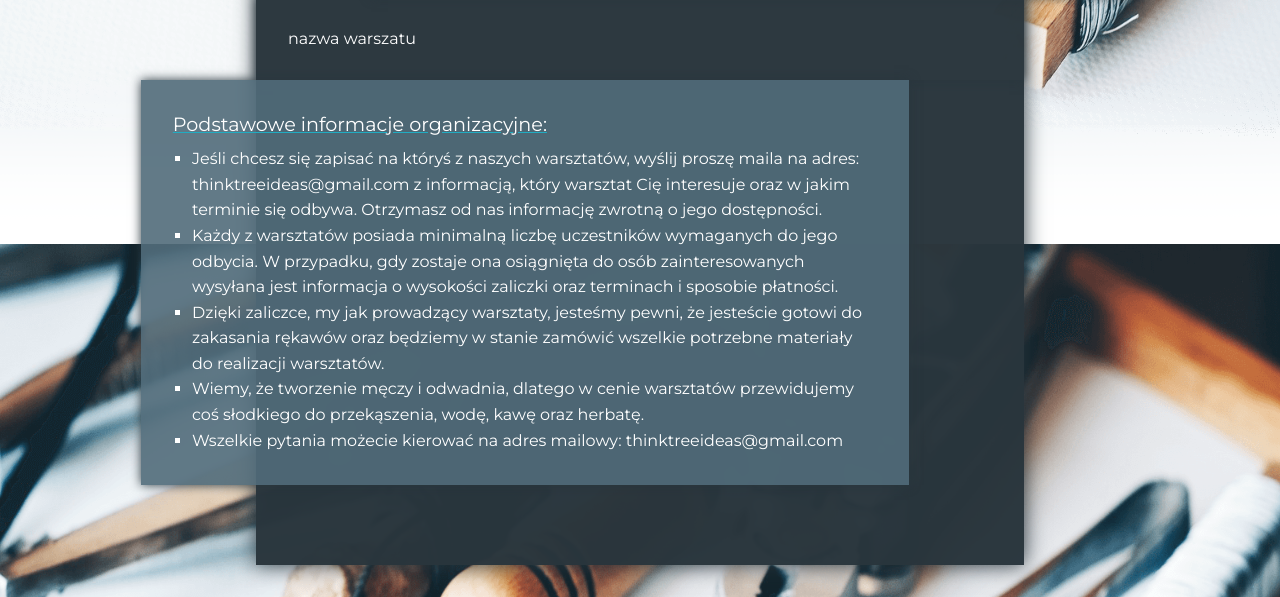
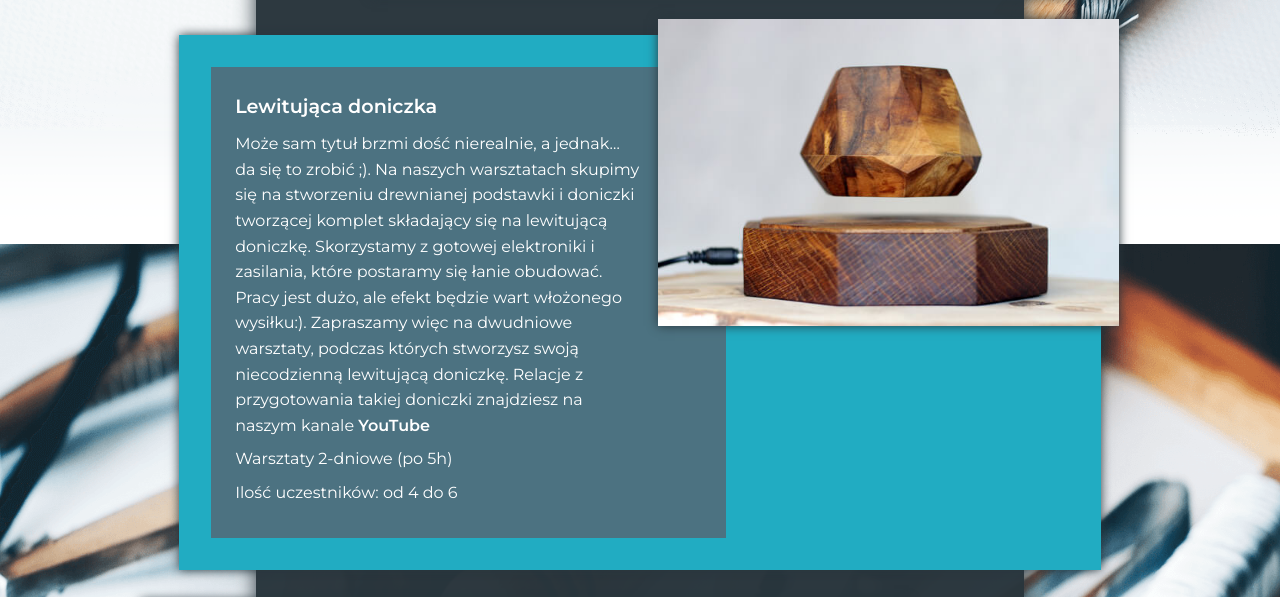
Before and after one commit to freefrogs/WarsztatyDIY, a website built with webpack: page src/index.html in a window 1280 px wide. Shown: the part 556-1153 px from the top of the page. Built offline with nearby package versions, Linux system fonts and the light colour scheme.

Commit message:
Add workshop section

```diff
--- a/src/index.html
+++ b/src/index.html
@@ -19,7 +19,7 @@
       <h1 class="header header__main">Warsztaty DIY</h1>
     </header>
     <section class="section section__main">
-      <p class="section__p section__p--right">Zapraszamy wszystkie osoby, które w ramach wolnego czasu chciałyby stworzyć coś dla
+      <p class="section__p">Zapraszamy wszystkie osoby, które w ramach wolnego czasu chciałyby stworzyć coś dla
         siebie lub osoby bliskiej. Zajęcia prowadzone są przez pasjonatów z Pracowni Think Tree.
         Tworzenie rzeczy daje nam wiele radości oraz satysfakcji. Jeśli chcesz zobaczyć niektóre z
         naszych projektów, zajrzyj na nasze social media.</p>
@@ -36,21 +36,28 @@
     </section>
     <section class="section section__workshop">
       <div class="workshop">
-        <div class="workshop__box">
-          <h3 class="header workshop__name">nazwa warszatu</h3>
-          <p class="workshop__desc">
-
-          </p>
-        </div>
+        <h3 class="workshop__name section__p">Lewitująca doniczka</h3>
+        <p class="workshop__desc section__p">
+          Może sam tytuł brzmi dość nierealnie, a jednak… da się to zrobić ;). Na naszych warsztatach
+skupimy się na stworzeniu drewnianej podstawki i doniczki tworzącej komplet składający się
+na lewitującą doniczkę. Skorzystamy z gotowej elektroniki i zasilania, które postaramy się
+łanie obudować. Pracy jest dużo, ale efekt będzie wart włożonego wysiłku:).
+Zapraszamy więc na dwudniowe warsztaty, podczas których stworzysz swoją niecodzienną
+lewitującą doniczkę. Relacje z przygotowania takiej doniczki znajdziesz na naszym kanale
+          <a href="https://www.youtube.com/watch?v=BYm2aYueoaw" class="workshop__link" target="_blank"> YouTube</a>
+        </p>
+        <p class="workshop__duration section__p">Warsztaty 2-dniowe (po 5h)</p>
+        <!-- <p class="workshop__cost section__p">Cena: 650zł/os</p> -->
+        <p class="workshop__amount section__p">Ilość uczestników: od 4 do 6</p>
       </div>
+      <img src="../src/assets/a.jpg" alt="lewitująca doniczka" class="workshop__img">
     </section>
     <section class="section section__org">
       <p class="section__p">
         <span class="section__attention">Podstawowe informacje organizacyjne:</span>
         <ul class="section__list section__list--org">
-          <li class="section__item">Jeśli chcesz się zapisać na któryś z naszych warsztatów, wyślij proszę maila na adres:
-            thinktreeideas@gmail.com z informacją, który warsztat Cię interesuje oraz w jakim terminie się
-            odbywa. Otrzymasz od nas informację zwrotną o jego dostępności.</li>
+          <li class="section__item">Jeśli chcesz się zapisać na któryś z naszych warsztatów, wyślij maila na adres:
+            thinktreeideas@gmail.com z informacją, który warsztat Cię interesuje. Otrzymasz od nas informację zwrotną o jego dostępności.</li>
           <li class="section__item">Każdy z warsztatów posiada minimalną liczbę uczestników wymaganych do jego
             odbycia. W przypadku, gdy zostaje ona osiągnięta do osób zainteresowanych
             wysyłana jest informacja o wysokości zaliczki oraz terminach i sposobie płatności.</li>
--- a/src/styles/partials/_section.scss
+++ b/src/styles/partials/_section.scss
@@ -43,4 +43,10 @@
     left: -15%;
     padding-left: 2em;
   }
+  &__workshop {
+    background-color: $details;
+    width: 120%;
+    left: -10%;
+    margin: 5% 0 4%;
+  }
 }
--- /dev/null
+++ b/src/styles/partials/_workshop.scss
@@ -0,0 +1,26 @@
+.workshop {
+  background-color: $main-dark-2;
+  padding: 1.5em 10% 1.5em 1.5em;
+  width: 60%;
+  //box-shadow: 0 0 10px $main-dark;
+  &__name {
+    font-size: 1.2em;
+  }
+  &__img {
+    width: 50%;
+    height: auto;
+    position: absolute;
+    top: -3%;
+    right: -2%;
+    box-shadow: 0 0 10px $main-dark;
+  }
+  &__link {
+    color: $main-light;
+    font-weight: 600;
+    transition: .4s;
+    text-decoration-color: transparent;
+    &:hover {
+      text-decoration-color: $main-light;
+    }
+  }
+}
--- a/src/styles/style.scss
+++ b/src/styles/style.scss
@@ -2,3 +2,4 @@
 @import "partials/general";
 @import "partials/header";
 @import "partials/section";
+@import "partials/workshop";
```
Also changed, not shown: src/assets/a.jpg (added), src/assets/b.jpg (added), src/assets/c.jpg (added), src/assets/d.jpg (added).
